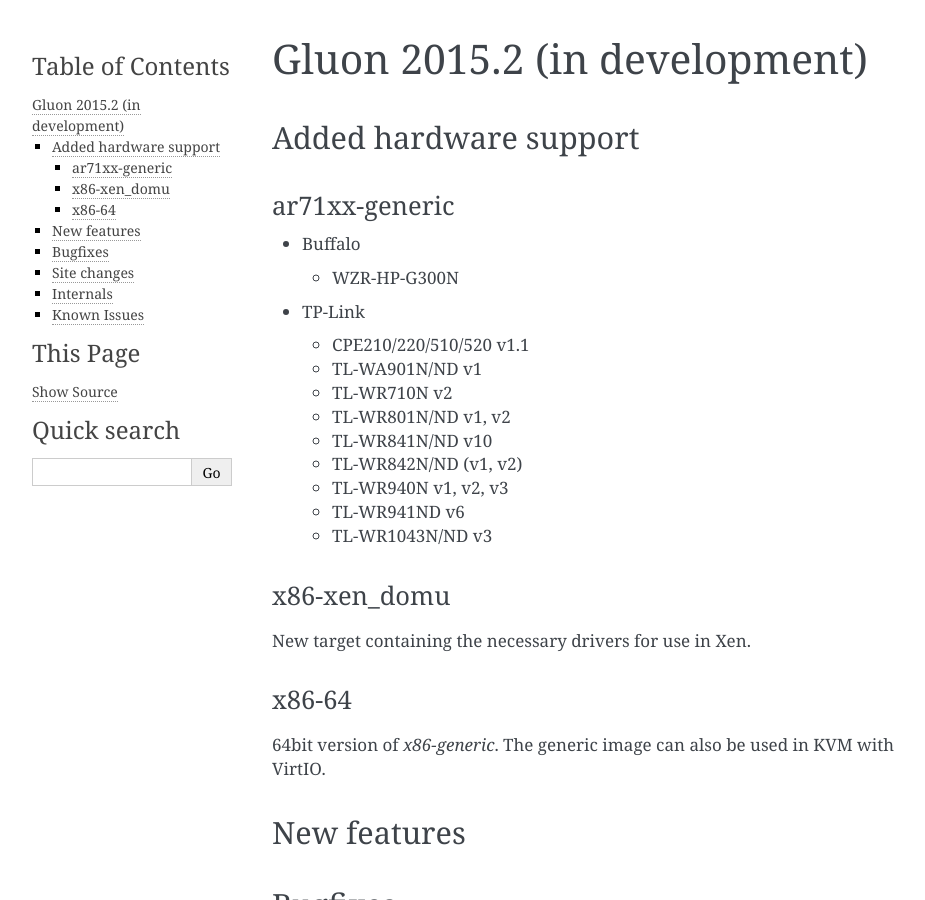
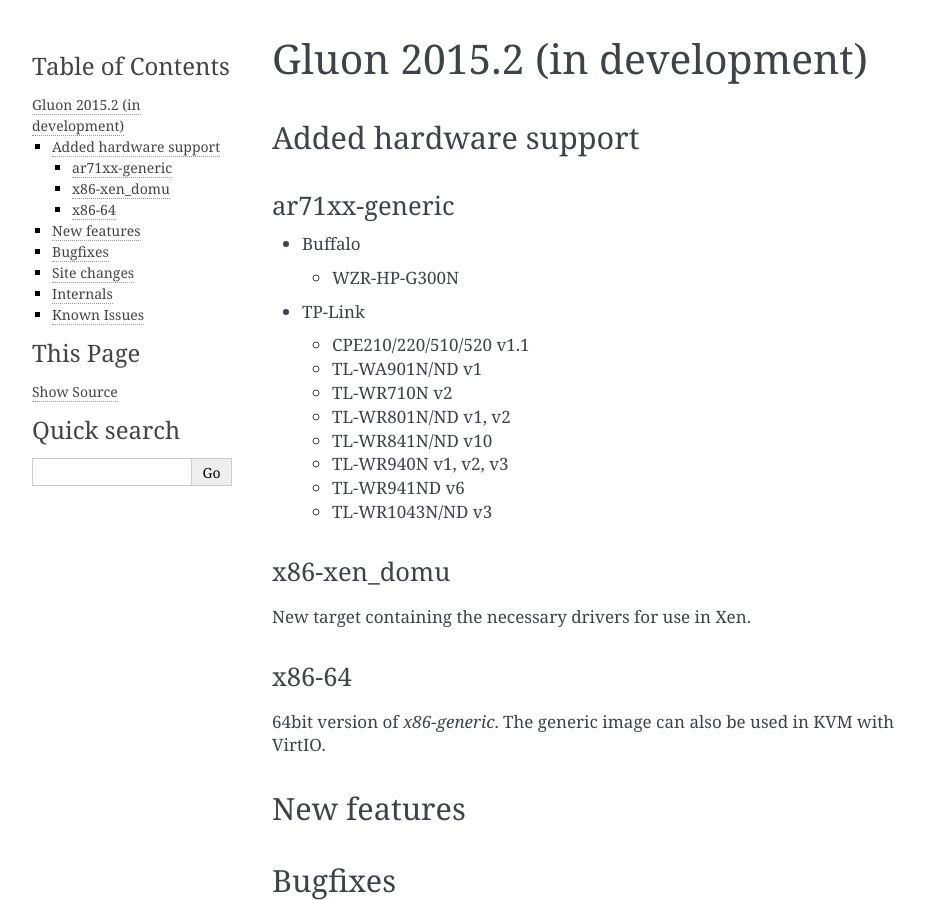
Before and after one commit to freifunk-gluon/gluon, a Sphinx documentation site: the page built from docs/releases/v2015.2.rst, in a window 1280 px wide and 900 px high. Shown: the whole window, without its empty margins (148-1073 px from the left). Built offline with Sphinx 7.4.7, drawn with Linux system fonts in a browser that asks for light colours.

Commit message:
docs: releases/v2015.2: remove accidentially pasted line in the "Added hardware support" section

```diff
--- a/docs/releases/v2015.2.rst
+++ b/docs/releases/v2015.2.rst
@@ -18,7 +18,6 @@
   - TL-WR710N v2
   - TL-WR801N/ND v1, v2
   - TL-WR841N/ND v10
-  - TL-WR842N/ND (v1, v2)
   - TL-WR940N v1, v2, v3
   - TL-WR941ND v6
   - TL-WR1043N/ND v3
```
